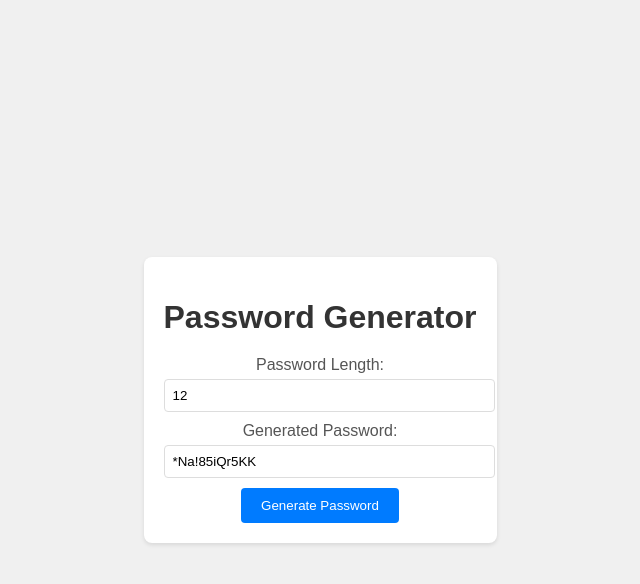
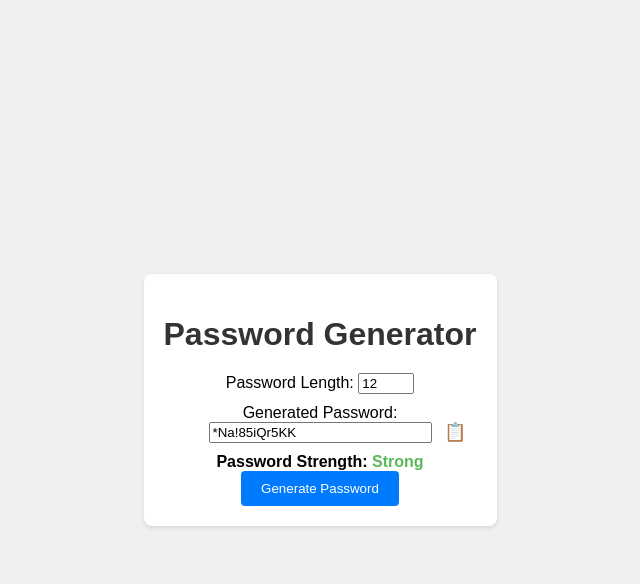
Before and after one commit to PhreakByte/Password-Generator, a plain HTML site: page index.html in a window 1280 px wide. Both pictures are taken after a click on the button "Generate Password". Shown: the whole page, without its empty margins (320-960 px from the left). Drawn offline with Linux system fonts and the light colour scheme.

Commit message:
Password strength

```diff
--- a/index.html
+++ b/index.html
@@ -14,7 +14,13 @@
             </div>
             <div class="input-group">
                 <label for="password">Generated Password:</label>
-                <input type="text" id="password" readonly>
+                <div class="password-field">
+                    <input type="text" id="password" readonly>
+                    <span id="copy" class="copy-icon">&#128203;</span>
+                </div>
+            </div>
+            <div class="password-strength">
+                Password Strength: <span id="strength">Weak</span>
             </div>
             <button id="generate">Generate Password</button>
         </div>
--- a/script.js
+++ b/script.js
@@ -9,4 +9,30 @@ document.getElementById('generate').addEventListener('click', function () {
     }
 
     document.getElementById('password').value = password;
+
+    var strength = evaluatePasswordStrength(password);
+    var strengthIndicator = document.getElementById('strength');
+    strengthIndicator.textContent = strength.charAt(0).toUpperCase() + strength.slice(1);
+    strengthIndicator.className = strength; // Apply the strength class for styling
 });
+
+function evaluatePasswordStrength(password) {
+    var strength = 'weak';
+
+    if (password.length >= 8 && /[a-z]/.test(password) && /[A-Z]/.test(password) && /\d/.test(password) && /[!@#$%^&*()_+]/.test(password)) {
+        strength = 'strong';
+    } else if (password.length >= 6) {
+        strength = 'medium';
+    }
+
+    return strength;
+}
+
+document.getElementById('copy').addEventListener('click', function () {
+    var passwordField = document.getElementById('password');
+
+    passwordField.select();
+    passwordField.setSelectionRange(0, 99999);
+    document.execCommand('copy');
+    passwordField.setSelectionRange(0, 0);
+});
--- a/style.css
+++ b/style.css
@@ -33,18 +33,38 @@ h1 {
     margin-bottom: 10px;
 }
 
-label {
-    display: block;
-    margin-bottom: 5px;
-    color: #555;
+.password-field {
+    position: relative;
 }
 
-input {
-    width: 100%;
-    padding: 8px;
-    border: 1px solid #ddd;
-    border-radius: 4px;
-    outline: none;
+#password {
+    padding-right: 40px;
+}
+
+.copy-icon {
+    cursor: pointer;
+    position: absolute;
+    top: 50%;
+    right: 10px;
+    transform: translateY(-50%);
+    font-size: 18px;
+}
+
+.password-strength {
+    margin-top: 10px;
+    font-weight: bold;
+}
+
+#strength {
+    color: #d9534f; /* Red color for weak */
+}
+
+#strength.medium {
+    color: #f0ad4e; /* Orange color for medium */
+}
+
+#strength.strong {
+    color: #5cb85c; /* Green color for strong */
 }
 
 button {
```
